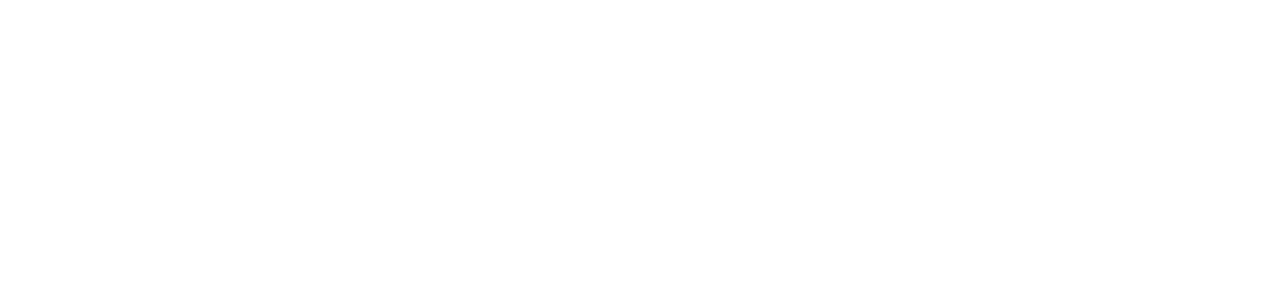
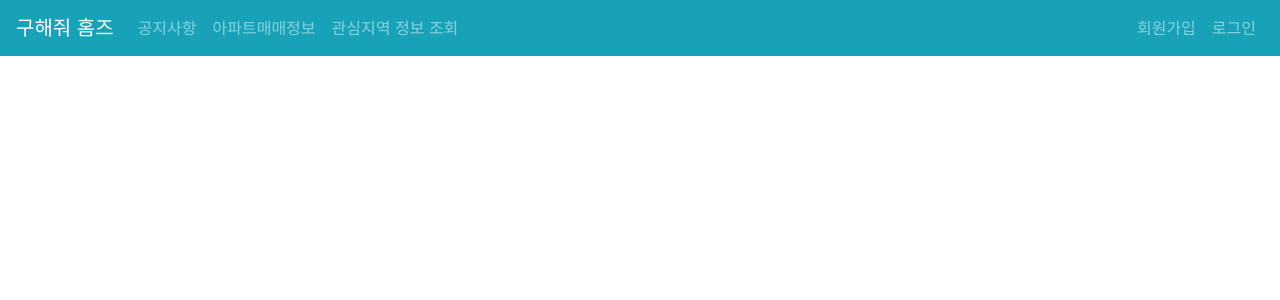
Before and after one commit to Ha-limLee/where-is-my-home-vue, a Vue app: page /notice in a window 1280 px wide. Shown: the top 300 px of the page. Built offline with nearby package versions, Linux system fonts and the light colour scheme.

Commit message:
before impl notice

```diff
--- a/src/components/MainHeader.vue
+++ b/src/components/MainHeader.vue
@@ -4,7 +4,7 @@
     <b-navbar-toggle target="nav-collapse"></b-navbar-toggle>
     <b-collapse id="nav-collapse" is-nav>
       <b-navbar-nav>
-        <b-nav-item href="#">공지사항</b-nav-item>
+        <b-nav-item href="/notice">공지사항</b-nav-item>
         <b-nav-item href="#">아파트매매정보</b-nav-item>
         <b-nav-item href="#">관심지역 정보 조회</b-nav-item>
       </b-navbar-nav>
--- a/src/router/index.js
+++ b/src/router/index.js
@@ -36,6 +36,11 @@ const routes = [
     name: "user-list",
     component: () => import(/* webpackChunkName: "user-list" */ "../views/UserList.vue"),
   },
+  {
+    path: "/notice",
+    name: "notice",
+    component: () => import(/* webpackChunkName: "notice" */ "../views/NoticeView.vue"),
+  },
 ];
 
 const router = new VueRouter({
--- /dev/null
+++ b/src/views/NoticeView.vue
@@ -0,0 +1,15 @@
+<template>
+    <div>
+        <MainHeaderVue></MainHeaderVue>
+    </div>
+</template>
+<script>
+import MainHeaderVue from "@/components/MainHeader.vue";
+
+export default {
+    components: {
+        MainHeaderVue
+    }
+}
+
+</script>
```
